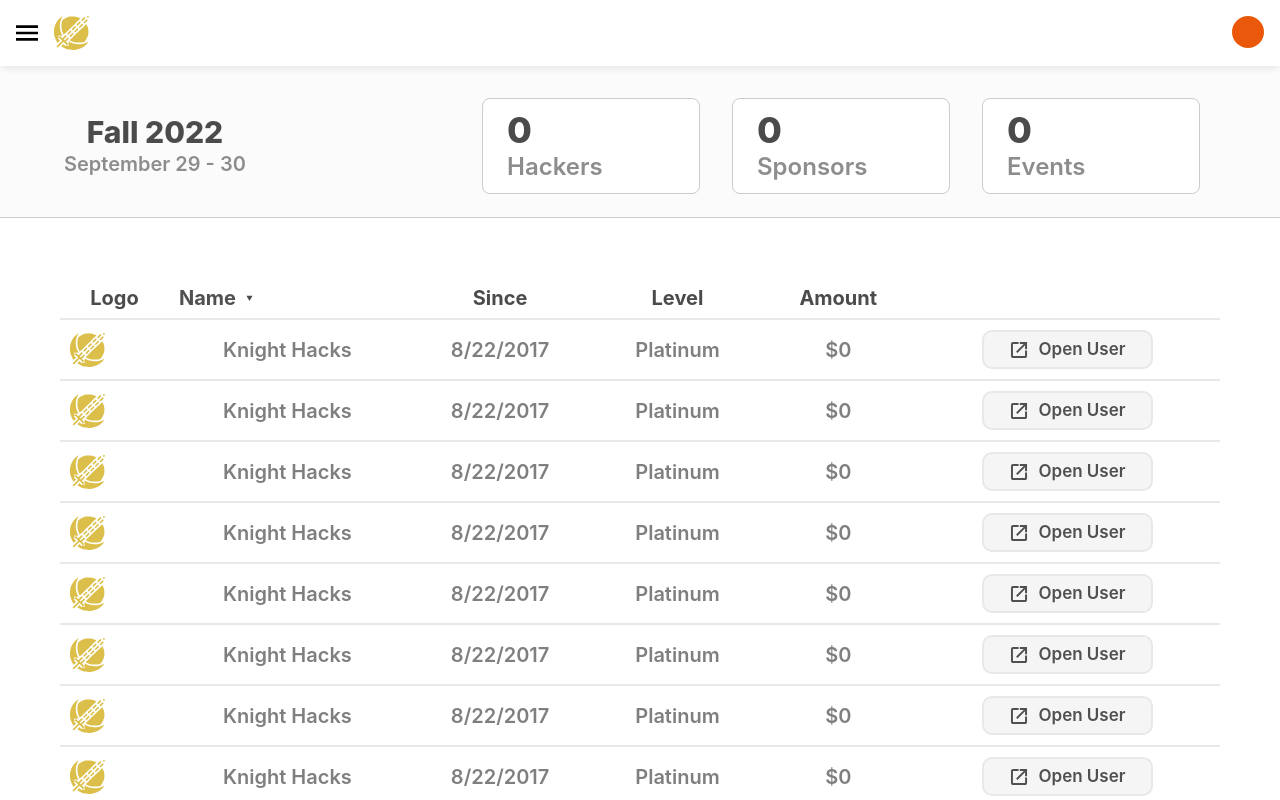
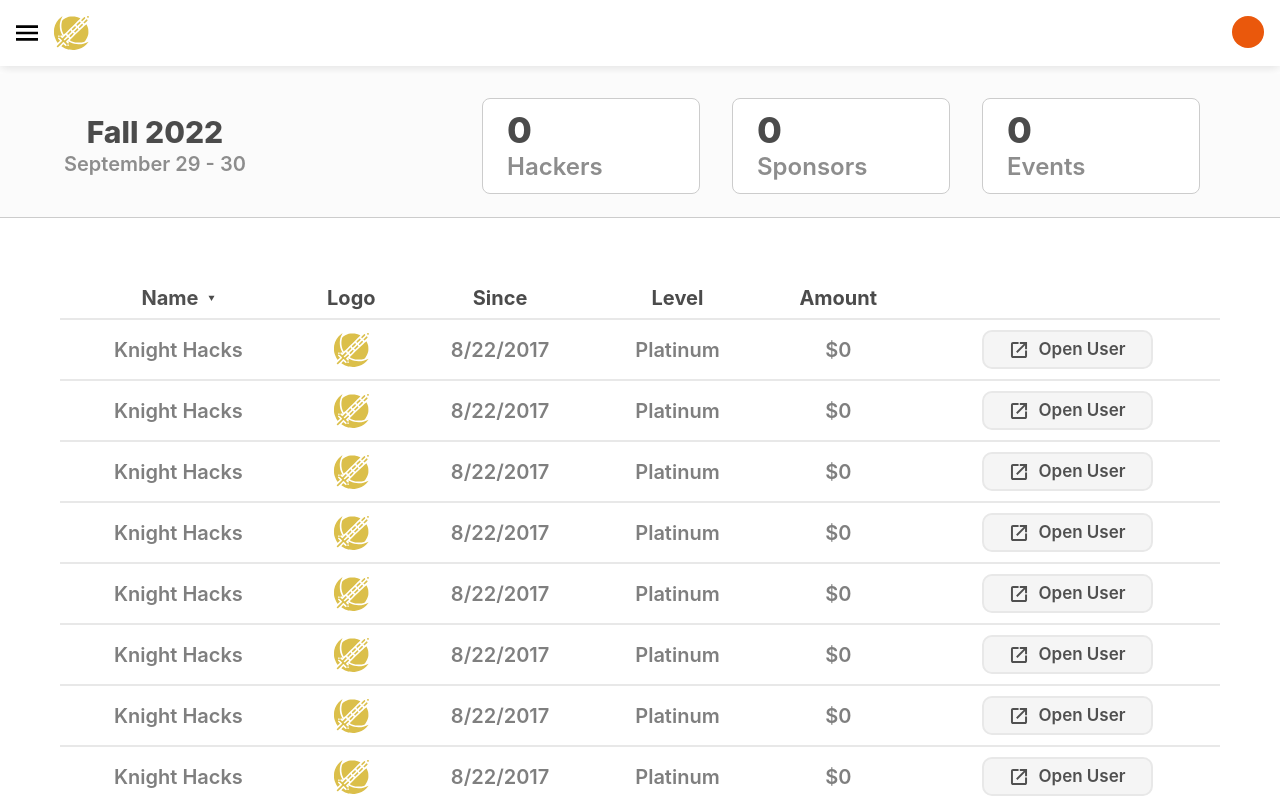
Before and after one commit to KnightHacks/admin-tool-frontend-2022, a React (Create React App) app: page /sponsors in a window 1280 px wide. Shown: the top 800 px of the page. Built offline with nearby package versions, Linux system fonts and the light colour scheme.

Commit message:
WIP sponsor popup

```diff
--- a/package.json
+++ b/package.json
@@ -5,6 +5,8 @@
 	"dependencies": {
 		"@headlessui/react": "^1.6.6",
 		"@heroicons/react": "^2.0.10",
+		"@mui/material": "^5.10.9",
+		"@mui/x-date-pickers": "^5.0.4",
 		"@testing-library/jest-dom": "^5.16.5",
 		"@testing-library/react": "^13.3.0",
 		"@testing-library/user-event": "^13.5.0",
@@ -12,6 +14,7 @@
 		"@types/node": "^16.11.49",
 		"@types/react": "^18.0.17",
 		"@types/react-dom": "^18.0.6",
+		"moment": "^2.29.4",
 		"nth-check": "^2.1.1",
 		"react": "^18.2.0",
 		"react-dom": "^18.2.0",
--- a/src/components/attendees/AttendeeTable.tsx
+++ b/src/components/attendees/AttendeeTable.tsx
@@ -3,7 +3,7 @@
 import { Attendee } from '../../models/attendee';
 import AttendeeRow from './AttendeeRow';
 import AttendeeTableHeader from './AttendeeTableHeader';
-import EditAttende from './EditAttendee';
+import EditAttendee from './EditAttendee';
 import Table from '../Table';
 
 /**
@@ -70,7 +70,7 @@
 					</div>
 				}
 				bodyContent={
-					<EditAttende selectedAttendee={popUp.selectedAttendee} />
+					<EditAttendee selectedAttendee={popUp.selectedAttendee} />
 				}
 			></PopUp>
 			{/* Search Component */}
--- a/src/components/attendees/EditAttendee.tsx
+++ b/src/components/attendees/EditAttendee.tsx
@@ -9,7 +9,7 @@
 /***
  * @return form to edit attendee details.
  */
-export default function EditAttende(props: { selectedAttendee: Attendee }) {
+export default function EditAttendee(props: { selectedAttendee: Attendee }) {
 	const [attendee, setAttendee] = useState<Attendee>(props.selectedAttendee);
 	return (
 		<>
--- /dev/null
+++ b/src/components/sponsors/EditSponsor.tsx
@@ -0,0 +1,132 @@
+import { useState } from 'react';
+import InputGroup from '../InputGroup';
+import { Sponsor, SubscriptionTier } from '../../models/sponsor';
+import { DesktopDatePicker } from '@mui/x-date-pickers';
+import TextField from '@mui/material/TextField';
+
+/*
+
+Sponsor {
+	name: string;
+	description?: String;
+	hackathons: Hackathon[];
+	id: string;
+	logo?: string;
+	since: Date;
+	tier: SubscriptionTier;
+	website?: string;
+}
+
+export enum SubscriptionTier {
+	BRONZE,
+	SILVER,
+	GOLD,
+	PLATINUM,
+	INVALID,
+}
+
+*/
+
+const emptySponsor: Sponsor = {
+	name: '',
+	description: '',
+	hackathons: [],
+	id: '',
+	logo: '',
+	since: new Date(),
+	tier: SubscriptionTier.INVALID,
+	website: '',
+};
+
+export default function EditSponsor({
+	selectedSponsor,
+}: {
+	selectedSponsor: Sponsor | null;
+}) {
+	// TODO: might need to deep copy this
+	const [sponsor, setSponsor] = useState<Sponsor>(
+		selectedSponsor ?? emptySponsor
+	);
+
+	const saveSponsor = () => {
+		// TODO
+	};
+
+	return (
+		<>
+			<span className="h-[1.5px] m-0 p-0 w-full bg-gray-200"></span>
+			<div className="grid h-full  grid-cols-1 grid-rows-1 lg:grid-cols-2 lg:grid-rows-1 items-center justify-start">
+				<div className="flex items-center h-full p-4 justify-start flex-col gap-4">
+					<div className="text-[28px] font-bold text-popup-heading">
+						Attendee Details
+					</div>
+
+					<InputGroup
+						value={sponsor?.name}
+						label={'Name'}
+						setValue={(updatedValue) =>
+							setSponsor({
+								...sponsor,
+								name: updatedValue,
+							})
+						}
+					/>
+
+					<InputGroup
+						value={sponsor?.description ?? ''}
+						label={'Description'}
+						setValue={(updatedValue) =>
+							setSponsor({
+								...sponsor,
+								description: updatedValue,
+							})
+						}
+					/>
+
+					{/*TODO: Since date */}
+
+					<DesktopDatePicker
+						label="Sponsor Join Date"
+						inputFormat="MM/DD/YYYY"
+						value={sponsor.since}
+						onChange={(newValue) =>
+							setSponsor({
+								...sponsor,
+								since: newValue ?? new Date(),
+							})
+						}
+						renderInput={(params) => <TextField {...params} />}
+					/>
+
+					{/*TODO: Tier Dropdown */}
+
+					<InputGroup
+						value={sponsor?.website ?? ''}
+						label={'Website'}
+						setValue={(updatedValue) =>
+							setSponsor({
+								...sponsor,
+								website: updatedValue,
+							})
+						}
+					/>
+				</div>
+				<div
+					className={
+						'w-full h-full flex flex-col items-center justify-center p-2 rounded-lg shadow-sm bored-r-8 gap-6'
+					}
+				>
+					<button className="bg-dark-action-color p-2 text-white w-3/4 max-w-[400px] rounded-lg font-bold text-lg border-2 border-solid border-dark-action-border flex items-center justify-center flex-row gap-3 hover:brightness-90">
+						Admit Participant
+					</button>
+					<button className="bg-dark-action-color p-2 text-white w-3/4 max-w-[400px] rounded-lg font-bold text-lg border-2 border-solid border-dark-action-border flex items-center justify-center flex-row gap-3 hover:brightness-90">
+						Check-in Participant
+					</button>
+					<button className="bg-red-action-color p-2 text-white w-3/4 max-w-[400px] rounded-lg font-bold text-lg border-2 border-solid border-red-action-border flex items-center justify-center flex-row gap-3 hover:brightness-90">
+						Delete Participant
+					</button>
+				</div>
+			</div>
+		</>
+	);
+}
--- a/src/components/sponsors/SponsorRow.tsx
+++ b/src/components/sponsors/SponsorRow.tsx
@@ -1,11 +1,7 @@
 import { ReactComponent as OpenIcon } from '../../assets/Attendees/open.svg';
 import { ReactComponent as DefaultLogo } from '../../assets/logo.svg';
-import { getTierString, Sponsor, SubscriptionTier } from '../../models/sponsor';
-import './styles.css';
-
-const getAmount = (tier: SubscriptionTier) => {
-	return 0;
-};
+import { getTierString, getAmount, Sponsor } from '../../models/sponsor';
+import './sponsors.css';
 
 export default function SponsorRow({
 	sponsor,
@@ -16,8 +12,12 @@
 }) {
 	return (
 		<>
-			<td>{sponsor.logo ?? <DefaultLogo />}</td>
-			<td>{sponsor.name}</td>
+			<td className="">{sponsor.name}</td>
+			<td>
+				<div className="flex w-full justify-center align-center">
+					{sponsor.logo ?? <DefaultLogo />}
+				</div>
+			</td>
 			<td>{sponsor.since.toLocaleDateString()}</td>
 			<td>{getTierString(sponsor.tier)}</td>
 			<td>{`$${getAmount(sponsor.tier)}`}</td>
--- a/src/components/sponsors/SponsorTable.tsx
+++ b/src/components/sponsors/SponsorTable.tsx
@@ -4,6 +4,7 @@
 import SponsorRow from './SponsorRow';
 import SponsorTableHeader from './SponsorTableHeader';
 import Table from '../Table';
+import EditSponsor from './EditSponsor';
 
 export default function SponsorTable() {
 	const sponsorData: Array<Sponsor> = [];
@@ -37,15 +38,13 @@
 		<>
 			<PopUp
 				open={popUpOpen}
-				setOpen={(isOpen) => {
-					setPopUpOpen(isOpen);
-				}}
+				setOpen={(isOpen) => setPopUpOpen(isOpen)}
 				headerContent={
-					<div className=" text-popup-heading text-bold text-xl">
+					<div className="text-popup-heading text-bold text-xl">
 						{selectedSponsor?.name}
 					</div>
 				}
-				bodyContent={<p>TODO</p>}
+				bodyContent={<EditSponsor selectedSponsor={selectedSponsor} />}
 			></PopUp>
 
 			{/* Table Component */}
@@ -53,9 +52,9 @@
 				headerContent={
 					<SponsorTableHeader
 						namesAscending={namesAscending}
-						setNamesAscending={(namesAscending) => {
-							setNamesAscending(namesAscending);
-						}}
+						setNamesAscending={(namesAscending) =>
+							setNamesAscending(namesAscending)
+						}
 					/>
 				}
 				bodyContent={
@@ -66,9 +65,10 @@
 									<SponsorRow
 										key={sponsor.id}
 										sponsor={sponsor}
-										setOpen={(isOpen) =>
-											setPopUpOpen(isOpen)
-										}
+										setOpen={(isOpen) => {
+											setSelectedSponsor(sponsor);
+											setPopUpOpen(isOpen);
+										}}
 									/>
 								</tr>
 							);
--- a/src/components/sponsors/SponsorTableHeader.tsx
+++ b/src/components/sponsors/SponsorTableHeader.tsx
@@ -1,32 +1,30 @@
-import { ReactComponent as FilterIcon } from '../../assets/Attendees/filter.svg';
-import { ReactComponent as SortIcon } from '../../assets/Attendees/sort.svg';
+import { ReactComponent as SortIcon } from '../../assets/Sponsors/sort.svg';
+import './sponsors.css';
 
-/**
- *
- * @param namesAscending determines whether or not {@link AttendeeTable} should sort attendee name's alphabetically.
- * @param setNamesAscending sets namesAscending in {@link AttendeeTable}
- */
-export default function SponsorTableHeader(props: {
+export default function SponsorTableHeader({
+	namesAscending,
+	setNamesAscending,
+}: {
 	namesAscending: boolean;
 	setNamesAscending: (namesAscending: boolean) => void;
 }) {
 	return (
 		<>
-			<th> Logo </th>
 			<th>
-				<div id="nameContent">
+				<div id="sponsorNameContent">
 					Name
-					{!props.namesAscending ? (
-						<button onClick={() => props.setNamesAscending(false)}>
-							<SortIcon id="ascendingSort" />
+					{namesAscending ? (
+						<button onClick={() => setNamesAscending(false)}>
+							<SortIcon id="ascendingSortArrow" />
 						</button>
 					) : (
-						<button onClick={() => props.setNamesAscending(true)}>
-							<SortIcon id="descendingSort" />
+						<button onClick={() => setNamesAscending(true)}>
+							<SortIcon id="descendingSortArrow" />
 						</button>
 					)}
 				</div>
 			</th>
+			<th>Logo</th>
 			<th>Since</th>
 			<th>Level</th>
 			<th>Amount</th>
--- a/src/components/sponsors/styles.css
+++ b/src/components/sponsors/sponsors.css
@@ -17,30 +17,25 @@
 	flex-direction: row;
 	justify-content: center;
 	align-content: center;
+	align-items: center;
 	gap: 10px;
-
-	font-style: normal;
 	font-weight: 600;
 	font-size: 17px;
 	line-height: 21px;
-	display: flex;
-	align-items: center;
-
 	color: #505050;
 }
 
-#nameContent {
+#sponsorNameContent {
 	display: flex;
 	flex-direction: row;
 	justify-content: center;
-	align-content: center;
+	align-items: center;
 	gap: 10px;
-
 	font-weight: 700;
 	font-size: 20px;
-	color: #4b4b4b;
-	display: flex;
-	align-items: center;
-
 	color: #505050;
 }
+
+#ascendingSortArrow {
+	transform: rotate(180deg);
+}
--- a/src/models/sponsor.ts
+++ b/src/models/sponsor.ts
@@ -27,6 +27,10 @@
 	else return '';
 }
 
+export function getAmount(tier: SubscriptionTier) {
+	return 0; // TODO
+}
+
 export function getTierFromString(tier: string) {
 	tier = tier.toLowerCase();
 	if (tier === 'bronze') return SubscriptionTier.BRONZE;
```
Also changed, not shown: src/assets/Sponsors/sort.svg (added), 1 other file (tests, documents, lock files or other folders).
